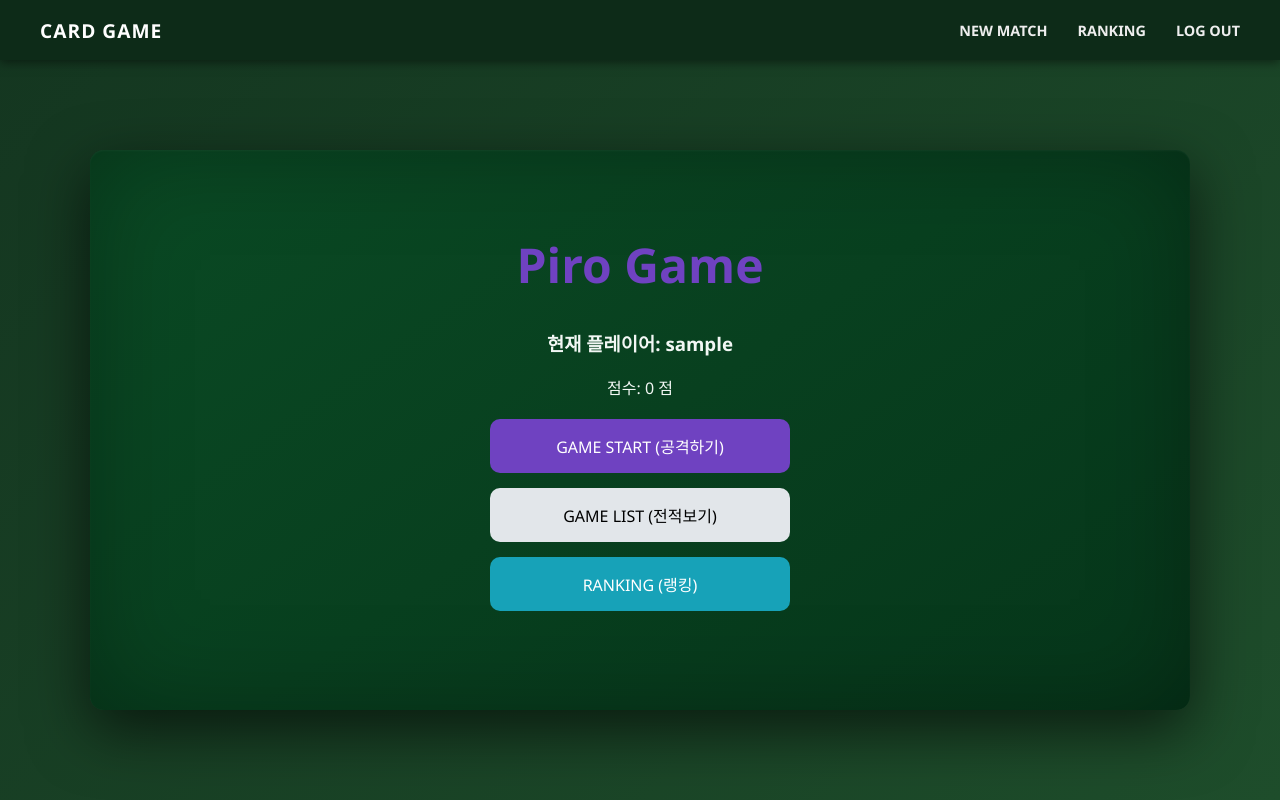
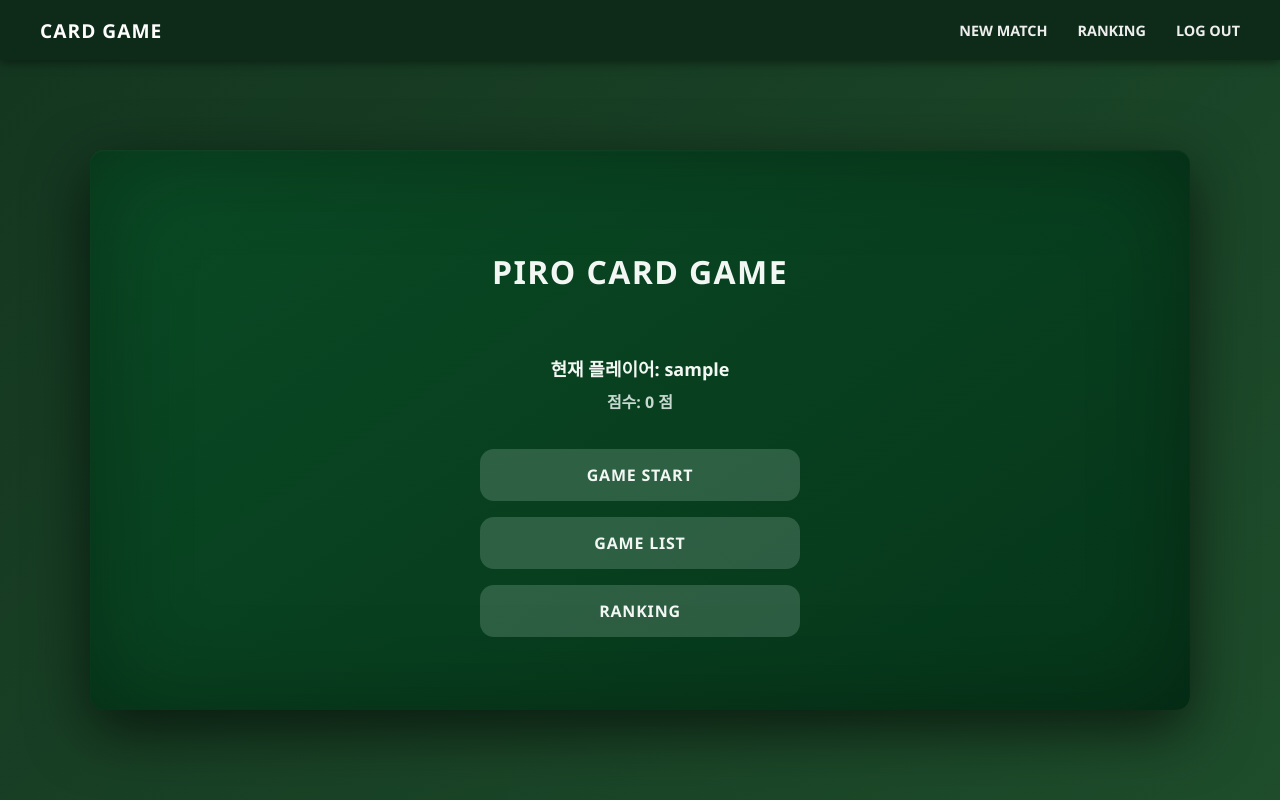
Before and after one commit to Pirogramming-24/Piro24_CardGame_5, a Django app: page /game/ in a window 1280 px wide. Run offline with Django 5.2, Linux system fonts and the light colour scheme; the visitor is signed in with stand-in values (Sample User, id 1).

Commit message:
style: 메인페이지, 리스트페이지 스타일 리팩토링

```diff
--- /dev/null
+++ b/static/game/main_logged_in.css
@@ -0,0 +1,110 @@
+:root{
+  --c-text: #F2F7F4;
+  --c-muted: #C6D8CF;
+  --c-btn: #8FB3A2;
+  --c-accent: #49C6A0;
+}
+
+/* base의 .table 안에서 중앙 정렬 */
+.main-page{
+  width: 100%;
+  height: 100%;
+  display:flex;
+  justify-content:center;
+  align-items:center;
+}
+
+/* 겹박스 방지용 래퍼 */
+.main-board{
+  width: 100%;
+  display:flex;
+  justify-content:center;
+  align-items:center;
+}
+
+/* 실제 콘텐츠 패널 (base 테이블과 톤 맞춤) */
+.main-panel{
+  width: min(720px, 92vw);
+  padding: 48px 42px;
+  border-radius: 16px;
+  display:flex;
+  flex-direction: column;
+  align-items:center;
+  gap: 36px;
+}
+
+/* 타이틀 */
+.main-title{
+  font-size: 32px;
+  font-weight: 900;
+  letter-spacing: 1.4px;
+  color: var(--c-text);
+}
+
+/* 유저 정보 */
+.player-info{
+  text-align:center;
+  color: var(--c-text);
+  font-weight: 700;
+  display:flex;
+  flex-direction: column;
+  gap: 8px;
+}
+
+.player-name{
+  font-size: 18px;
+}
+
+.player-score{
+  font-size: 16px;
+  color: var(--c-muted);
+}
+
+/* 버튼 영역 */
+.main-actions{
+  width: 100%;
+  max-width: 320px;
+  display:flex;
+  flex-direction: column;
+  gap: 16px;
+}
+
+/* 공통 버튼 */
+.main-btn{
+  height: 52px;
+  border-radius: 14px;
+  display:flex;
+  align-items:center;
+  justify-content:center;
+
+  font-weight: 800;
+  letter-spacing: .8px;
+  text-decoration: none;
+  transition: background .15s ease, color .15s ease, transform .08s ease;
+}
+
+/* 버튼 종류 */
+.main-btn.primary{
+  background: rgba(143,179,162,.28);
+  color: var(--c-text);
+}
+
+.main-btn.secondary{
+  background: rgba(143,179,162,.28);
+  color: var(--c-text);
+}
+
+.main-btn.accent{
+  background: rgba(143,179,162,.28);
+  color: var(--c-text);
+}
+
+/* hover / active */
+.main-btn:hover{
+  background: rgba(143,179,162,.42);
+  color: #ffffff;
+}
+
+.main-btn:active{
+  transform: translateY(1px);
+}
--- a/templates/game/main_logged_in.html
+++ b/templates/game/main_logged_in.html
@@ -1,29 +1,39 @@
-{% extends 'base.html' %}
+{% extends "base.html" %}
 {% load static %}
 
 {% block content %}
-<div class="main-container" style="text-align: center; margin-top: 50px;">
-    <h1 style="color: #6f42c1; font-size: 3rem;">Piro Game</h1>
+<link rel="stylesheet" href="{% static 'game/main_logged_in.css' %}">
 
-    <div style="margin: 20px 0;">
-        <h3>현재 플레이어: <strong>{{ user.username }}</strong></h3>
-        <p>점수: {{ user.total_score|default:0 }} 점</p>
-    </div>
+<section class="main-page">
+  <div class="main-board">
+    <div class="main-panel">
 
-    <div class="button-group" style="display: flex; flex-direction: column; gap: 15px; max-width: 300px; margin: 0 auto;">
+      <h1 class="main-title">PIRO CARD GAME</h1>
 
-        <a href="{% url 'game:new' %}" class="btn btn-primary" style="padding: 15px; background-color: #6f42c1; color: white; text-decoration: none; border-radius: 10px;">
-            GAME START (공격하기)
+      <div class="player-info">
+        <div class="player-name">
+          현재 플레이어: <strong>{{ user.username }}</strong>
+        </div>
+        <div class="player-score">
+          점수: {{ user.total_score|default:0 }} 점
+        </div>
+      </div>
+
+      <div class="main-actions">
+        <a href="{% url 'game:new' %}" class="main-btn primary">
+          GAME START
         </a>
 
-        <a href="{% url 'game:list' %}" class="btn btn-secondary" style="padding: 15px; background-color: #e2e6ea; color: black; text-decoration: none; border-radius: 10px;">
-            GAME LIST (전적보기)
+        <a href="{% url 'game:list' %}" class="main-btn secondary">
+          GAME LIST
         </a>
 
-        <a href="{% url 'ranking' %}" class="btn btn-info" style="padding: 15px; background-color: #17a2b8; color: white; text-decoration: none; border-radius: 10px;">
-            RANKING (랭킹)
+        <a href="{% url 'ranking' %}" class="main-btn accent">
+          RANKING
         </a>
+      </div>
 
     </div>
-</div>
+  </div>
+</section>
 {% endblock %}
--- a/templates/pages/main_logged_out.html
+++ b/templates/pages/main_logged_out.html
@@ -2,7 +2,7 @@
 {% load static %}
 
 {% block content %}
-<link rel="stylesheet" href="{% static 'game/main_logged_out.css' %}">
+<link rel="stylesheet" href="{% static 'pages/main_logged_out.css' %}">
 
 <section class="home-page">
   <div class="home-board">
@@ -11,7 +11,7 @@
       <div class="home-title">PIRO CARD GAME</div>
 
       <!-- Django 기본 로그인 페이지로 이동 -->
-      <a href="{% url 'login' %}" class="login-btn">
+      <a href="{% url 'account_login' %}" class="login-btn">
         LOG IN
       </a>
     </div>
```
Also changed, not shown: static/game/match_list.css (+69 -15 lines), static/pages/main_logged_out.css (renamed from static/game/main_logged_out.css, +19 -20 lines).
